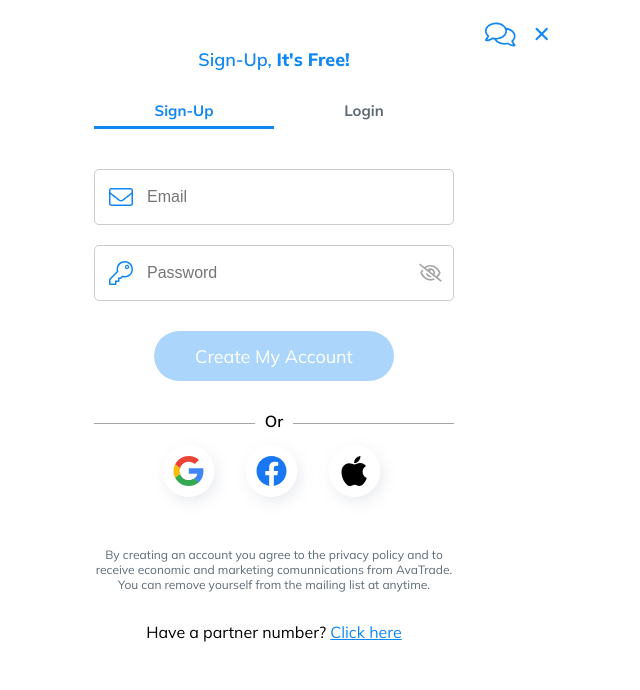
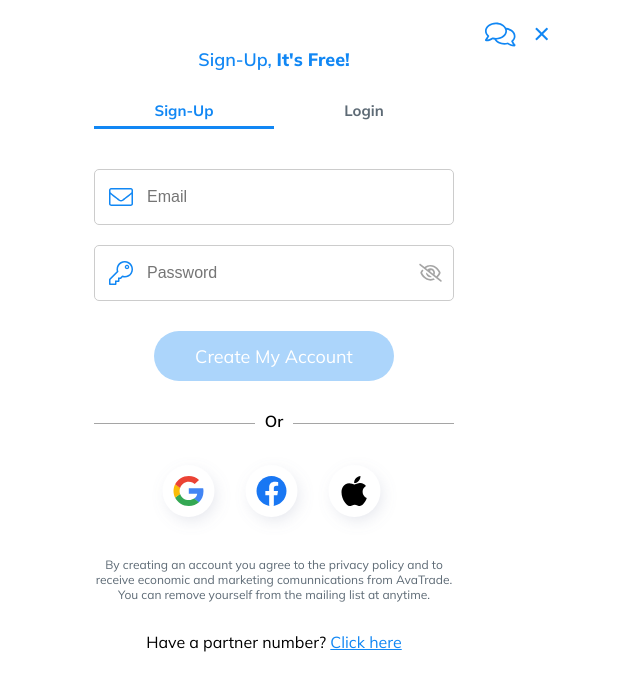
Before and after one commit to Stanislav-Korneev/avatrade, a Vue app: page /#/login in a window 1280 px wide. Shown: the top 690 px of the page, without its empty margins (366-1006 px from the left). Built offline with nearby package versions, Linux system fonts and the light colour scheme.

Commit message:
minor visual bugs fix

```diff
--- a/src/components/views/LoginView/AuthForm.vue
+++ b/src/components/views/LoginView/AuthForm.vue
@@ -24,7 +24,7 @@
   <div class="divider">
     <hr><span>Or</span><hr>
   </div>
-  <social-login-panel />
+  <social-login-panel class="social-login-panel" />
 </template>
 
 <script setup lang="ts">
@@ -105,4 +105,8 @@ form {
   width: 240px;
   margin: 10px auto 0;
 }
+
+.social-login-panel {
+  margin-top: 20px;
+}
 </style>
--- a/src/components/views/LoginView/SignUpTab.vue
+++ b/src/components/views/LoginView/SignUpTab.vue
@@ -18,7 +18,7 @@ function handlePartnerPromo(): void {
 
 <style scoped>
 .disclaimer {
-  margin-top: 30px;
+  margin-top: 20px;
   font-size: 12px;
   text-align: center;
   color: var(--dark-gray);
```
